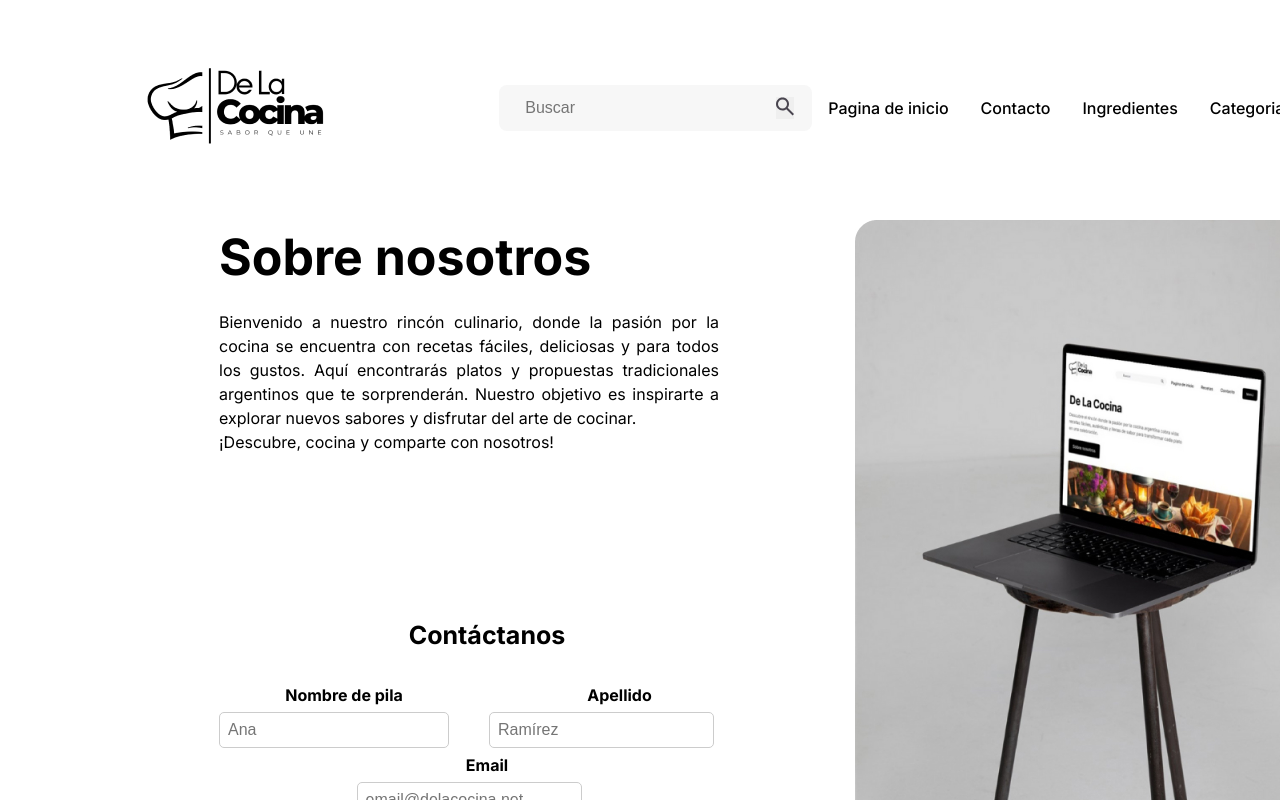
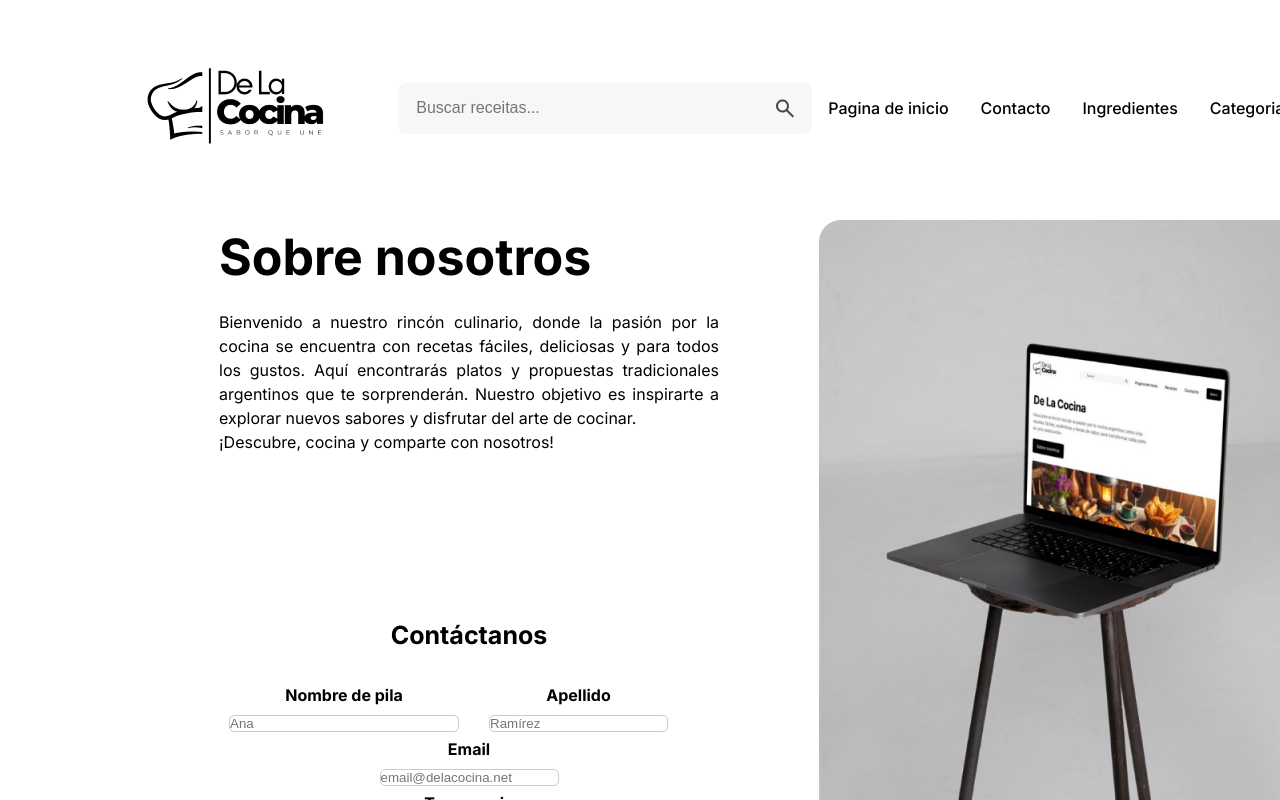
Before and after one commit to joao-victor-f/receitas-projeto-de-ensino, a React (Vite) app: page /sobre in a window 1280 px wide. Shown: the top 800 px of the page. Built offline with nearby package versions, Linux system fonts and the light colour scheme.

Commit message:
adiciona funcionalidade de busca de receitas

```diff
--- a/src/components/searchBar/SearchBar.tsx
+++ b/src/components/searchBar/SearchBar.tsx
@@ -1,20 +1,115 @@
-import React, { useState } from "react";
-import "./searchBar.css";
+import React, { useState, useEffect, useRef } from "react";
+import { useNavigate } from "react-router-dom";
+import { data } from "../../lib/data";
+import styles from './searchBar.module.css';
 import icon from "../../assets/icon.svg";
 
-export default function SearchBar () {
-  const [searchInput, setSearchInput] = useState('');
+export default function SearchBar() {
+  const [busca, setBusca] = useState("");
+  const [resultado, setResultado] = useState<Receitas[]>([]);
+  const [exibirResultados, setExibirResultados] = useState(false);
+  const [selectedIndex, setSelectedIndex] = useState<number>(-1); // Para gerenciar o item selecionado
+  const inputRef = useRef<HTMLInputElement>(null);
+  const navigate = useNavigate();
 
-  const handleChange = (e) => {
-    setSearchInput(e.target.value)
-  }
+
+  // Função de debounce para melhorar a performance
+  useEffect(() => {
+    const timeoutId = setTimeout(() => {
+      if (busca.trim()) {
+        const resultadosFiltrados = data.receitas.filter((receita) =>
+          receita.nome.toLowerCase().includes(busca.toLowerCase())
+        );
+        setResultado(resultadosFiltrados);
+        setExibirResultados(true);
+      } else {
+        setResultado([]);
+        setExibirResultados(false);
+      }
+    }, 300);
+
+    return () => clearTimeout(timeoutId);
+  }, [busca]);
+
+  // Fechar a lista de resultados ao clicar fora do input
+  const handleClickOutside = (e: MouseEvent) => {
+    if (inputRef.current && !inputRef.current.contains(e.target as Node)) {
+      setExibirResultados(false);
+    }
+  };
+
+  useEffect(() => {
+    document.addEventListener("click", handleClickOutside);
+    return () => {
+      document.removeEventListener("click", handleClickOutside);
+    };
+  }, []);
+
+  // Função para navegar para a página da receita
+  const handleSelectRecipe = (path: string) => {
+    navigate(path); // Redireciona para a página da receita
+    setBusca(""); // Limpa o campo de busca
+    setExibirResultados(false); // Fecha a lista de resultados
+  };
+
+  // Funções para navegação com as teclas de seta
+  const handleKeyDown = (e: React.KeyboardEvent<HTMLInputElement>) => {
+    if (e.key === "ArrowDown") {
+      setSelectedIndex((prevIndex) => Math.min(prevIndex + 1, resultado.length - 1)); // Desce
+    } else if (e.key === "ArrowUp") {
+      setSelectedIndex((prevIndex) => Math.max(prevIndex - 1, 0)); // Sobe
+    } else if (e.key === "Enter" && selectedIndex >= 0) {
+      handleSelectRecipe(resultado[selectedIndex].path); // Seleciona a receita ao apertar "Enter"
+    }
+  };
 
   return (
-    <div id="searchBar">
-      <input type="text" placeholder="Buscar" onChange={handleChange} value={searchInput}/>
-      <button id="search">
-        <img src={icon}/>
-      </button>
+    <div style={{ position: "relative" }}>
+      <div className={styles.search_container}>
+        <input
+          type="text"
+          placeholder="Buscar receitas..."
+          value={busca}
+          onChange={(e) => setBusca(e.target.value)}
+          ref={inputRef}
+          onKeyDown={handleKeyDown}
+          className={styles.input}
+        />
+        <img src={icon} />
+      </div>
+
+      {/* Lista flutuante de resultados */}
+      {exibirResultados && resultado.length > 0 && (
+        <ul className={styles.ul_encontrado}>
+          {resultado.map((receita, index) => (
+            <li
+              key={index}
+              className={styles.li_encontrado}
+              style={{
+                backgroundColor: selectedIndex === index ? "#f0f0f0" : "transparent", // Destaca o item selecionado
+              }}
+              onClick={() => handleSelectRecipe(receita.path)}
+            >
+              <div className={styles.description_container}>
+                <span><strong>{receita.nome}</strong></span>
+                <img src={receita.imagemURL} className={styles.imagem_receita}/>
+              </div>
+              <p>{receita.categoria.titulo}</p>
+            </li>
+          ))}
+        </ul>
+      )}
+
+      {/* Caso não encontre resultados */}
+      {exibirResultados && resultado.length === 0 && busca.trim() !== "" && (
+        <ul
+          className={styles.ul_nao_encontrado}
+        >
+          <li className={styles.li_nao_encontrado}>
+            Nenhuma receita encontrada
+          </li>
+        </ul>
+      )}
     </div>
   );
-}
+};
--- a/src/components/searchBar/searchBar.css
+++ /dev/null
@@ -1,21 +0,0 @@
-#searchBar {
-    padding: 6px 18px;
-    background-color: #f7f7f7;
-    border-radius: 8px;
-}
-input {
-    border: none;
-    background-color: inherit;
-    margin-right: 36px;
-    padding: 8px;
-    font-size: medium;
-}
-
-textarea:focus, input:focus {
-    outline: none;
-}
-
-button {
-    border: none;
-    cursor: pointer;
-}
--- /dev/null
+++ b/src/components/searchBar/searchBar.module.css
@@ -0,0 +1,77 @@
+.input {
+    display: flex;
+    width: 360px;
+    height: 39px;
+    min-width: 360px;
+    max-width: 720px;
+    align-items: center;
+    gap: 4px;
+    flex-shrink: 0;
+    font-size: medium;
+    border: none;
+    background-color: inherit;
+}
+
+textarea:focus, input:focus {
+    outline: none;
+}
+
+.search_container {
+    background-color: #f7f7f7;
+    padding: 6px 18px;
+    border-radius: 8px;
+}
+
+.description_container {
+    display: flex;
+    justify-content: space-between;
+    padding: 12px 0;
+}
+
+.imagem_receita {
+    width: 80px;
+    height: auto;
+}
+
+.ul_nao_encontrado {
+    position: absolute;
+    top: 100%;
+    left: 0;
+    width: 100%;
+    margin-top: 5px;
+    padding: 0;
+    list-style-type: none;
+    background-color: #fff;
+    border: 1px solid #ddd;
+    box-shadow: 0 4px 6px rgba(0, 0, 0, 0.1);
+    z-index: 1;
+}
+
+.li_nao_encontrado {
+    padding: 10px;
+    border-bottom: 1px solid #ddd;
+    cursor: pointer;
+    color: #888;
+}
+
+.li_encontrado {
+    padding: 10px;
+    border-bottom: 1px solid #ddd;
+    cursor: pointer;
+}
+
+.ul_encontrado {
+    position: absolute;
+    top: 100%;
+    left: 0;
+    width: 100%;
+    margin-top: 5px;
+    padding: 0;
+    list-style-type: none;
+    background-color: #fff;
+    border: 1px solid #ddd;
+    box-shadow: 0 4px 6px rgba(0, 0, 0, 0.1);
+    z-index: 1;
+    max-height: 200px;
+    overflow-y: auto;
+}
```
